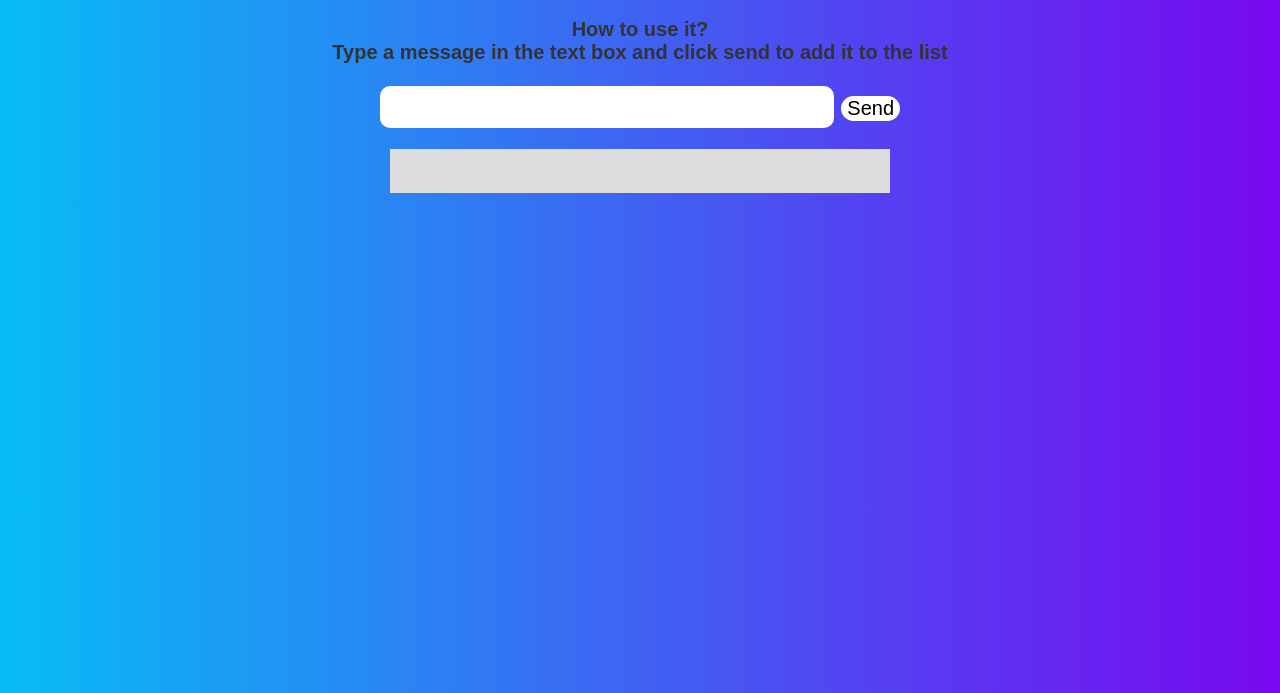
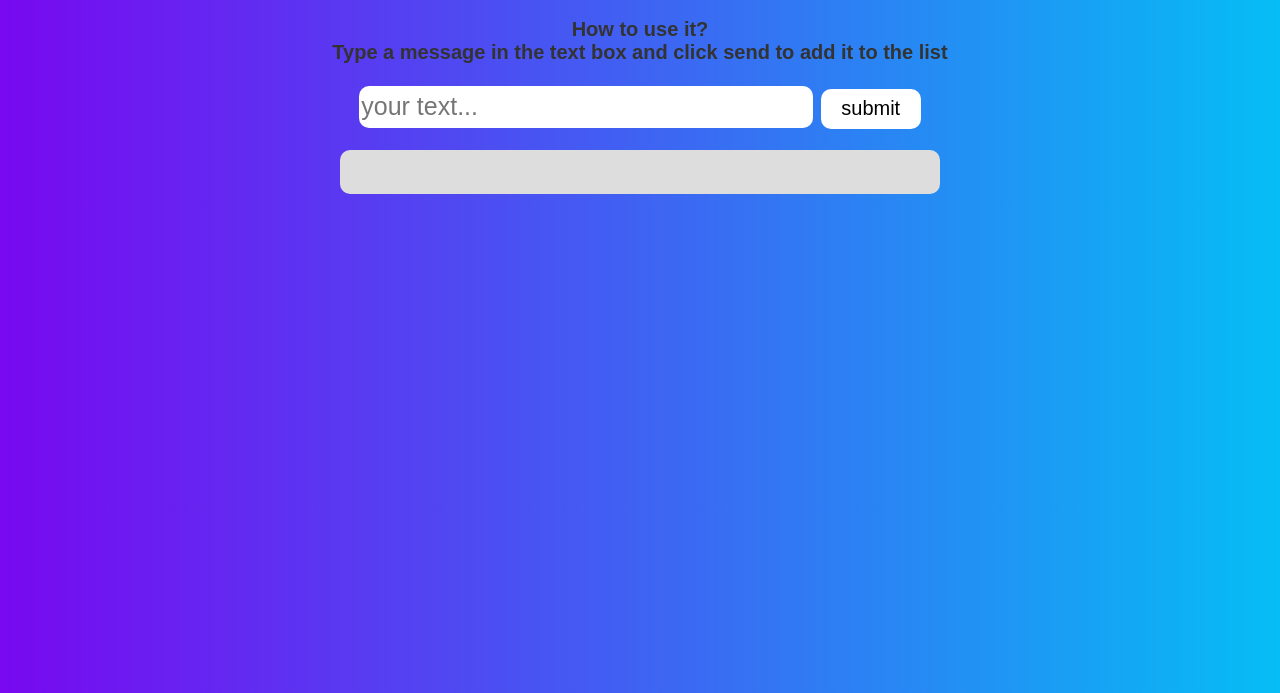
Before and after one commit to H-Ariel/ListViewer, a website: page ListViewer/public/index.html in a window 1280 px wide. Shown: the part 107-800 px from the top of the page. Drawn offline with Linux system fonts and the light colour scheme.

Commit message:
update style

```diff
--- a/ListViewer/public/index.html
+++ b/ListViewer/public/index.html
@@ -1,9 +1,9 @@
 <!DOCTYPE html>
 
-<html xmlns="http://www.w3.org/1999/xhtml">
+<html lang="en" dir="ltr">
 	<head>
-		<meta charset="utf-8" />
-        <link href="StyleSheet.css" rel="stylesheet" />
+		<meta charset="utf-8"/>
+        <link rel="stylesheet" href="styles.css"/>
 		<title> List App </title>
 	</head>
 	<body>
@@ -14,8 +14,8 @@
 		</p>
 
 		<form action="/" method="post">
-			<input type="text" name="message" class="text-input" />
-			<input type="submit" value="Send" class="submit-button" />
+			<input type="text" name="message" class="text-input" placeholder="your text..." />
+			<input type="submit" value="submit" class="submit-button" />
 		</form>
 
 		<div class="separator"></div>
--- a/ListViewer/public/StyleSheet.css
+++ b/ListViewer/public/styles.css
@@ -1,7 +1,7 @@
 body {
 	font-family: sans-serif;
 	text-align: center;
-	background: linear-gradient(to left,#7808f0,#06bdf5);
+	background: linear-gradient(90deg,#7808f0,#06bdf5);
 }
 
 h1 {
@@ -14,14 +14,6 @@ p {
 	font-size: 20px;
 	font-weight: 700;
 	color: #333;
-}
-
-.container {
-	width: 600px;
-	background: #ddd;
-	text-align: left;
-	width: 500px;
-	margin: 0 auto;
 }
 
 .text-input {
@@ -38,18 +30,26 @@ p {
 }
 
 .submit-button {
+	width: 100px;
+	height: 40px;
+	background: white;
 	font-size: 20px;
-	border: none;
-	background: white;
 	font-family: sans-serif;
 	font-weight: 300;
 	border: 0;
-	border-radius: 30px;
+	border-radius: 10px;
 	margin: 1.5px;
 }
 
+.container {
+	width: 600px;
+	background: #ddd;
+	text-align: left;
+	margin: 0 auto;
+	border-radius: 10px;
+}
+
 .my-list {
-	text-align: left;
 	display: inline-block;
 	text-align: left;
 	font-size: 20px;
```
Also changed, not shown: 1 other file.
